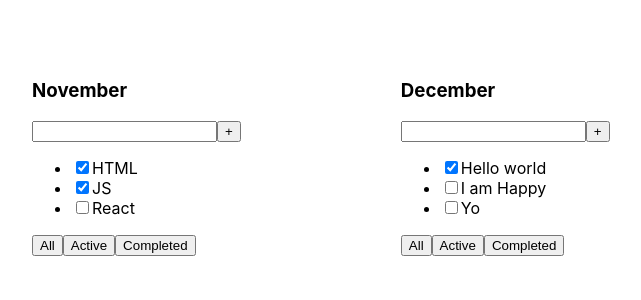
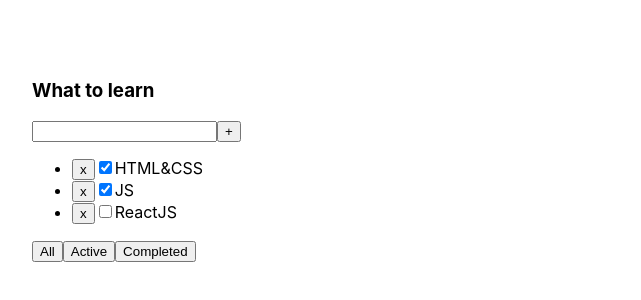
Before and after one commit to VitaliyBarahovskiy/todolist, a React (Create React App) app: page / in a window 1280 px wide. Shown: the top 300 px of the page, without its empty margins (28-669 px from the left). Built offline with nearby package versions, Linux system fonts and the light colour scheme.

Commit message:
Lesson 2

```diff
--- a/src/App.css
+++ b/src/App.css
@@ -6,3 +6,19 @@
 .App > div {
   margin-right: 50px;
 }
+
+.error {
+  border: red 1px solid;
+}
+
+.error-message {
+  color: red;
+}
+
+.active-filter {
+  background-color: aquamarine;
+}
+
+.is-done {
+  opacity: 0.5;
+}
--- a/src/App.tsx
+++ b/src/App.tsx
@@ -1,34 +1,43 @@
-import React from 'react';
+import React, {useState} from 'react';
 import './App.css';
-import Todolist from "./Todolist";
+import {Todolist} from './Todolist';
 
+export type TypeFilter = 'ALL' | 'Active' | 'Completed'
 
 function App() {
 
-    const title1 = 'November'
-    const title2 = 'December'
+    let [tasks, setTasks] = useState([
+        {id: 1, title: 'HTML&CSS', isDone: true},
+        {id: 2, title: 'JS', isDone: true},
+        {id: 3, title: 'ReactJS', isDone: false}
+    ])
 
-    const task1 = [
-        {id:1, title: "HTML", isDone:true},
-        {id:2, title: "JS", isDone:true},
-        {id:3, title: "React", isDone:false},
-    ]
+    const removeTask = (id: number) => {
+        setTasks(tasks.filter(el => el.id !== id))
+    }
 
+    let [filteredTasks, setFilteredTasks] = useState<TypeFilter>('ALL')
 
-    const task2 = [
-        {id:1, title: "Hello world", isDone:true},
-        {id:2, title: "I am Happy", isDone:false},
-        {id:3, title: "Yo", isDone:false},
-    ]
+    let taskFilter = (value: TypeFilter) => {
+        setFilteredTasks(value)
 
+    }
+
+    if (filteredTasks === 'Completed') {
+        tasks = tasks.filter(el => el.isDone)
+    }
+    if (filteredTasks === 'Active') {
+        tasks = tasks.filter(el => !el.isDone)
+    }
 
     return (
         <div className="App">
-            <Todolist title={title1} tasks={task1} />
-            <Todolist title={title2} tasks={task2} />
-
+            <Todolist
+                title="What to learn"
+                tasks={tasks}
+                removeTask={removeTask}
+                taskFilter={taskFilter}/>
         </div>
-
     );
 }
 
--- a/src/Todolist.tsx
+++ b/src/Todolist.tsx
@@ -1,17 +1,23 @@
 import React from "react";
+import {TypeFilter} from './App';
 
-type TodolistPropsType = {
+type TaskType = {
+    id: number
     title: string
-    tasks: Array<TaskType>
-}
-
-type TaskType ={
-    id: number,
-    title: string,
     isDone: boolean
 }
 
-const Todolist = (props:TodolistPropsType) => {
+type PropsType = {
+    title: string
+    tasks: Array<TaskType>
+    removeTask: (id: number) => void
+    taskFilter: (value: TypeFilter) => void
+}
+
+
+
+
+export  const Todolist = (props:PropsType) => {
     return  <div className="App">
                 <div>
                     <h3>{props.title}</h3>
@@ -21,16 +27,21 @@
                         <button>+</button>
                     </div>
                     <ul>
-                        {props.tasks.map(el=>{
+                        {props.tasks.map((el) => {
                             return (
-                                <li><input type="checkbox" checked={el.isDone}/><span>{el.title}</span></li>
+                                <li key={el.id}>
+                                    <button onClick={()=>{props.removeTask(el.id)}}>x</button>
+                                    <input type="checkbox" checked={el.isDone}/>
+                                    <span>{el.title}</span>
+
+                                </li>
                             )
                         })}
                     </ul>
                     <div>
-                        <button>All</button>
-                        <button>Active</button>
-                        <button>Completed</button>
+                        <button onClick={()=>{props.taskFilter("ALL")}}>All</button>
+                        <button onClick={()=>{props.taskFilter("Active")}}>Active</button>
+                        <button onClick={()=>{props.taskFilter("Completed")}}>Completed</button>
                     </div>
                 </div>
             </div>
```
